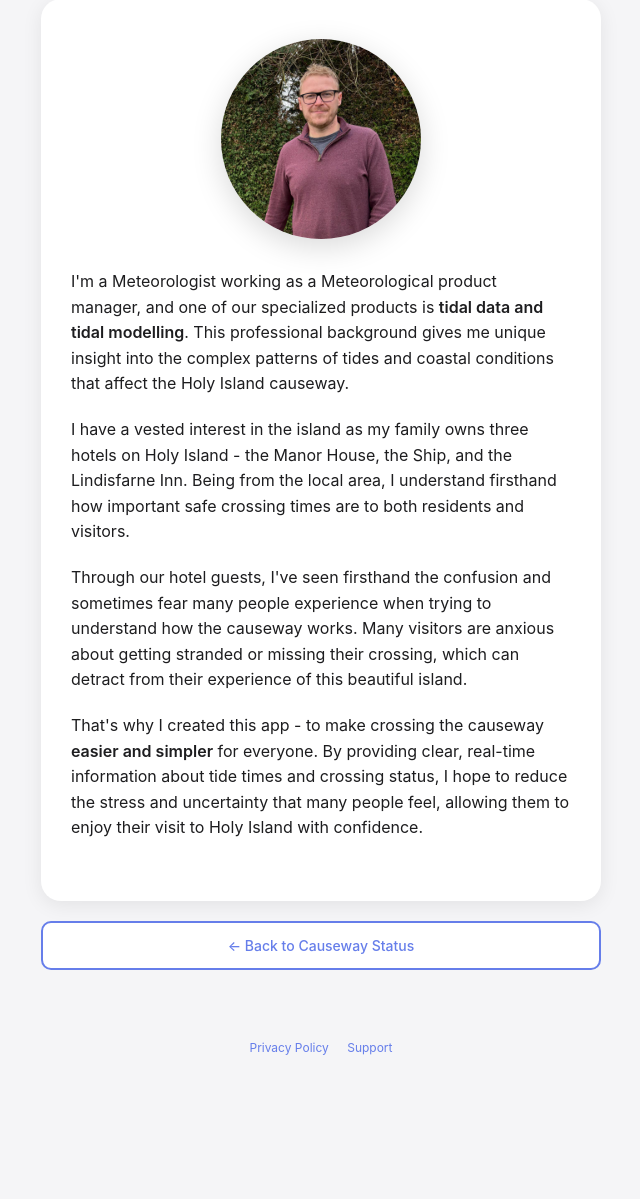
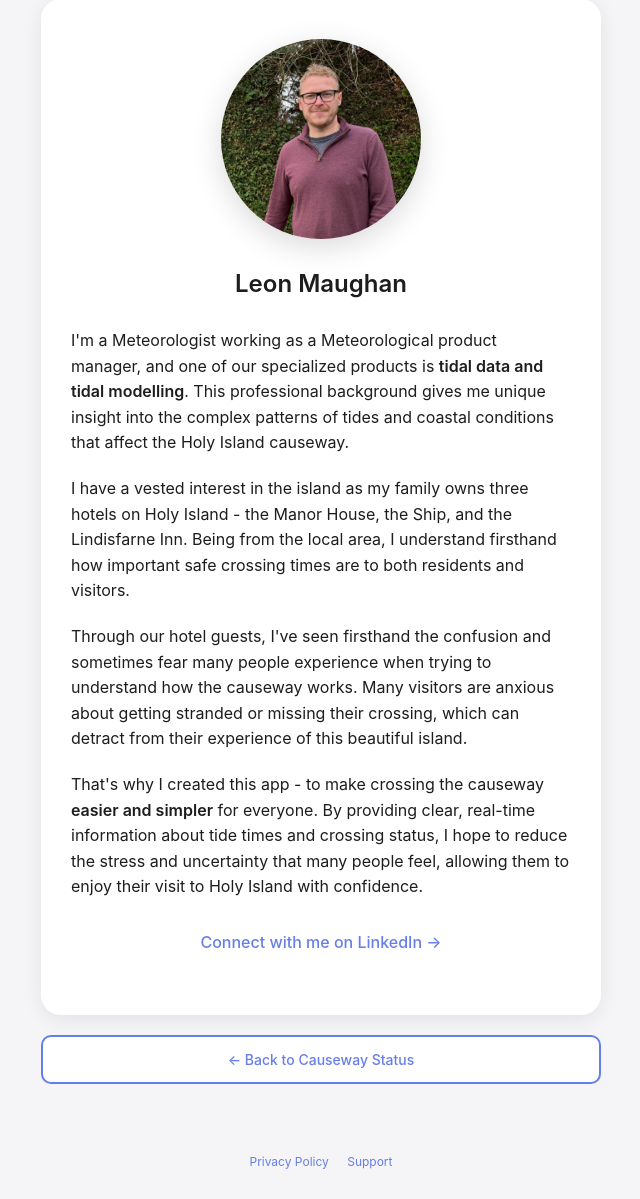
Before and after one commit to leon44/causewaywebapp, a Flask app: page /about in a window 1280 px wide. Shown: the part 139-1338 px from the top of the page, without its empty margins (319-959 px from the left). Before the commit the page ends 1194 px from the top, so only its background shows below. Run offline with Flask 3, Linux system fonts and the light colour scheme.

Commit message:
Added About the Developer section

```diff
--- a/templates/about.html
+++ b/templates/about.html
@@ -152,6 +152,10 @@
         <div class="about-container">
             <img src="{{ url_for('static', filename='developer.jpg') }}" alt="Developer" class="developer-image">
 
+            <h2 style="text-align: center; font-size: 24px; font-weight: 600; margin-bottom: 30px; color: #1d1d1f;">
+                Leon Maughan
+            </h2>
+
             <div class="about-text">
                 <p>
                     I'm a Meteorologist working as a Meteorological product manager, and one of our specialized products is <strong>tidal data and tidal modelling</strong>. This professional background gives me unique insight into the complex patterns of tides and coastal conditions that affect the Holy Island causeway.
@@ -168,6 +172,12 @@
                 <p>
                     That's why I created this app - to make crossing the causeway <strong>easier and simpler</strong> for everyone. By providing clear, real-time information about tide times and crossing status, I hope to reduce the stress and uncertainty that many people feel, allowing them to enjoy their visit to Holy Island with confidence.
                 </p>
+
+                <p style="text-align: center; margin-top: 30px;">
+                    <a href="https://www.linkedin.com/in/leonmaughan/" target="_blank" rel="noopener noreferrer" style="color: #667eea; text-decoration: none; font-weight: 500;">
+                        Connect with me on LinkedIn →
+                    </a>
+                </p>
             </div>
         </div>
 
```
